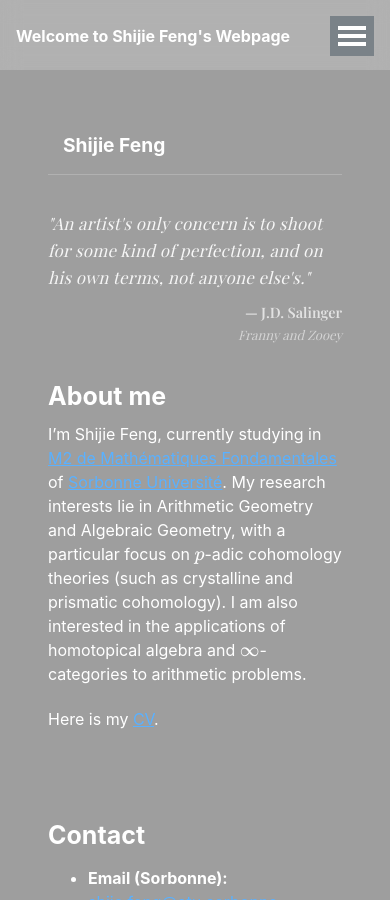
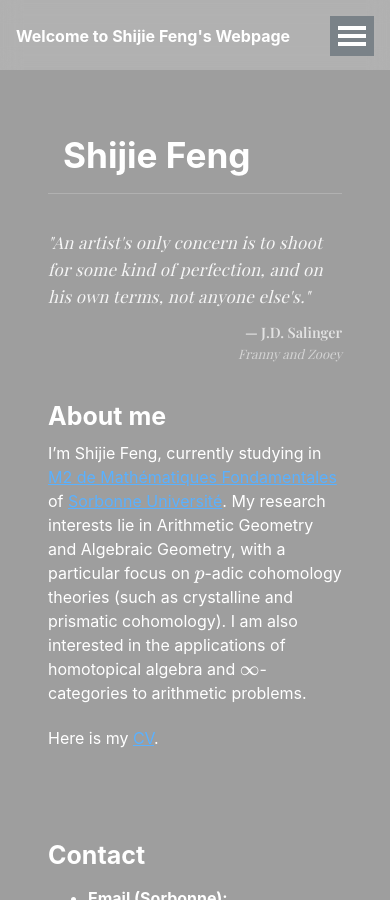
Before and after one commit to SHJFeng/SHJFeng.github.io, a Jekyll site: the page built from _pages/about.md, in a window 390 px wide and 900 px high. Built offline with Jekyll 4.4.1, drawn with Linux system fonts in a browser that asks for light colours; some web fonts are replaced.

Commit message:
手机端名字1.2调到2.2sidebar.html

```diff
--- a/_includes/sidebar.html
+++ b/_includes/sidebar.html
@@ -8,7 +8,7 @@
 
     /* 2. 缩小名字 */
     .author__name {
-      font-size: 1.2em !important;
+      font-size: 2.2em !important;
       margin-bottom: 2px !important;
     }
 
```
